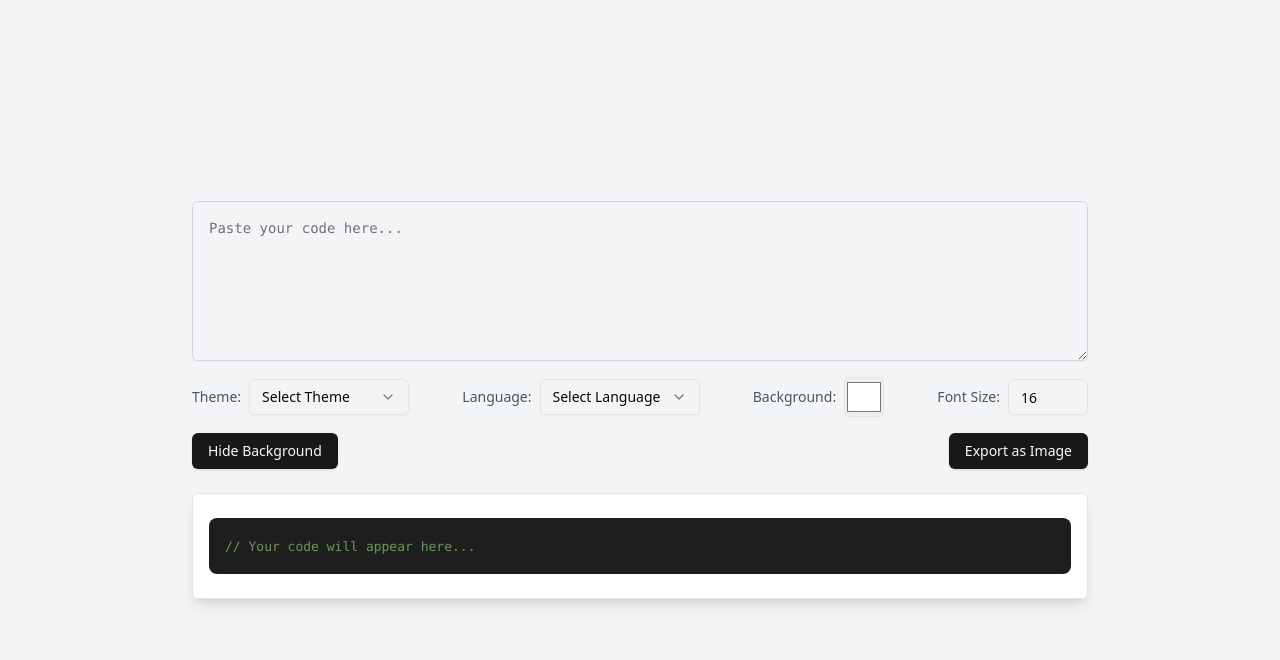
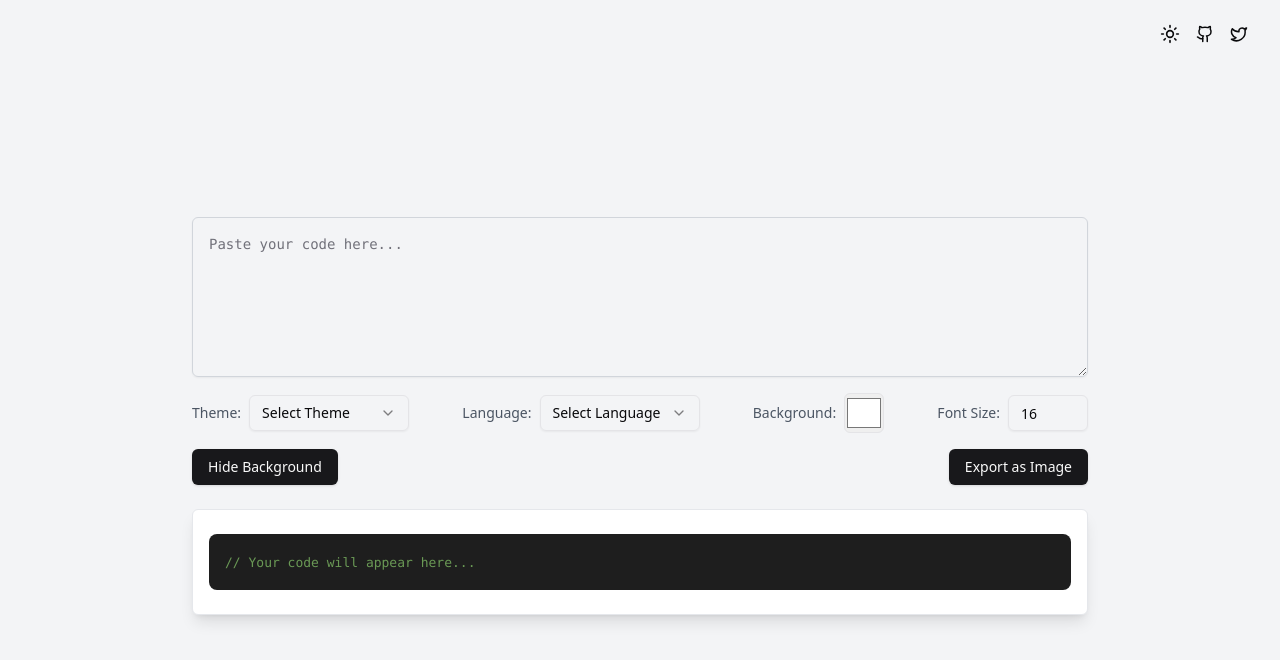
Before and after one commit to Fardeen26/Codify, a Next.js app: page / in a window 1280 px wide. Shown: the top 660 px of the page. Built offline with nearby package versions, Linux system fonts and the light colour scheme.

Commit message:
feat: navbar created

```diff
--- a/src/app/layout.tsx
+++ b/src/app/layout.tsx
@@ -1,20 +1,11 @@
 import type { Metadata } from "next";
-import localFont from "next/font/local";
 import "./globals.css";
+import DarkModeProvider from "@/provider/DarkModeProvider";
+import Header from "@/components/Header";
 
-const geistSans = localFont({
-  src: "./fonts/GeistVF.woff",
-  variable: "--font-geist-sans",
-  weight: "100 900",
-});
-const geistMono = localFont({
-  src: "./fonts/GeistMonoVF.woff",
-  variable: "--font-geist-mono",
-  weight: "100 900",
-});
 
 export const metadata: Metadata = {
-  title: "Create Next App",
+  title: "Code Snippet Generator",
   description: "Generated by create next app",
 };
 
@@ -25,11 +16,14 @@ export default function RootLayout({
 }>) {
   return (
     <html lang="en">
-      <body
-        className={`${geistSans.variable} ${geistMono.variable} antialiased`}
-      >
-        {children}
-      </body>
+      <DarkModeProvider>
+        <body
+          className={'dark:bg-black bg-gray-100 min-h-screen'}
+        >
+          <Header />
+          {children}
+        </body>
+      </DarkModeProvider>
     </html>
   );
 }
--- a/src/components/CodeEditor.tsx
+++ b/src/components/CodeEditor.tsx
@@ -42,10 +42,10 @@ export default function CodeEditor() {
     }
 
     return (
-        <div className="p-6 bg-gray-100 min-h-screen flex flex-col gap-6 items-center justify-center">
+        <div className="flex flex-col gap-6 min-h-[90vh] items-center justify-center dark:text-white">
             <div className="w-full max-w-4xl space-y-4">
                 <Textarea
-                    className="w-full h-40 p-4 rounded-md border border-gray-300 focus:ring-2 focus:ring-blue-500 focus:outline-none font-mono text-gray-800"
+                    className="w-full h-40 p-4 rounded-md border dark:text-white border-gray-300 focus:ring-2 focus:ring-blue-500 focus:outline-none font-mono text-gray-800"
                     value={code}
                     onChange={(e) =>
                         setCode(e.target.value)
@@ -91,11 +91,11 @@ export default function CodeEditor() {
                                 <SelectItem value="javascript">JavaScript</SelectItem>
                                 <SelectItem value="python">Python</SelectItem>
                                 <SelectItem value="html">HTML</SelectItem>
-                                <SelectItem value="c++">C++</SelectItem>
                                 <SelectItem value="java">Java</SelectItem>
                                 <SelectItem value="rust">Rust</SelectItem>
                                 <SelectItem value="go">Go</SelectItem>
-                                <SelectItem value="bash">Bash</SelectItem>
+                                <SelectItem value="bash">C++</SelectItem>
+                                <SelectItem value="c++">Bash</SelectItem>
                             </SelectContent>
                         </Select>
                     </div>
@@ -142,7 +142,7 @@ export default function CodeEditor() {
 
             <div
                 id="code-preview"
-                className={`w-full max-w-4xl p-4 rounded-md border border-gray-200 shadow-lg ${isBackgroundHidden ? '!bg-transparent shadow-none border-none' : ''}`}
+                className={`w-full max-w-4xl p-4 rounded-md border border-gray-200 dark:border-none shadow-lg ${isBackgroundHidden ? '!bg-transparent shadow-none border-none' : ''}`}
                 style={{ backgroundColor }}
             >
                 <SyntaxHighlighter
--- /dev/null
+++ b/src/components/Header.tsx
@@ -0,0 +1,26 @@
+"use client"
+
+import { useDarkMode } from "@/hooks/useDarkMode";
+import { GithubIcon, MoonStar, SunIcon, Twitter } from "lucide-react";
+import Link from "next/link";
+
+export default function Header() {
+    const { isDarkMode, toggleDarkMode } = useDarkMode()
+    return (
+        <header className="p-3 flex justify-end pr-8 pt-6">
+            <nav>
+                <div className='flex items-center dark:text-white gap-4'>
+                    <button onClick={toggleDarkMode}>
+                        {isDarkMode ? <MoonStar className='w-[18px] h-[18px] max-sm:w-[14px] max-sm:h-[14px] hover:scale-105 transition-all' /> : <SunIcon className='w-5 h-5 max-sm:w-[15px] max-sm:h-[15px] hover:scale-105 transition-all' />}
+                    </button>
+                    <Link href={'https://github.com/Fardeen26'} target="_blank">
+                        <GithubIcon className="w-[18px] h-[18px] max-sm:w-[14px] max-sm:h-[14px] hover:scale-105 transition-all" />
+                    </Link>
+                    <Link href={'https://x.com/fardeen14693425'} target="_blank">
+                        <Twitter className="w-[18px] h-[18px] max-sm:w-[14px] max-sm:h-[14px] hover:scale-105 transition-all" />
+                    </Link>
+                </div>
+            </nav>
+        </header>
+    )
+}
--- /dev/null
+++ b/src/context/darkModeContext.ts
@@ -0,0 +1,8 @@
+import { createContext } from "react";
+
+interface DarkModeContextType {
+    isDarkMode: boolean;
+    toggleDarkMode: () => void;
+}
+
+export const DarkModeContext = createContext<DarkModeContextType | null>(null);
--- /dev/null
+++ b/src/hooks/useDarkMode.ts
@@ -0,0 +1,11 @@
+import { DarkModeContext } from "@/context/darkModeContext";
+import { useContext } from "react";
+
+
+export const useDarkMode = () => {
+    const context = useContext(DarkModeContext);
+    if (!context) {
+        throw new Error("darkModeContext is possibly undefined!");
+    }
+    return context;
+};
--- /dev/null
+++ b/src/provider/DarkModeProvider.tsx
@@ -0,0 +1,48 @@
+"use client"
+
+import { DarkModeContext } from "@/context/darkModeContext";
+import { ReactNode, useEffect, useState } from "react";
+
+interface DarkModeProviderProps {
+    children: ReactNode;
+}
+
+const DarkModeProvider: React.FC<DarkModeProviderProps> = ({ children }) => {
+    const [isDarkMode, setIsDarkMode] = useState<boolean | null>(false);
+
+    useEffect(() => {
+        const storedPreference = localStorage.getItem("theme");
+        const prefersDarkMode = storedPreference === "dark";
+
+        setIsDarkMode(prefersDarkMode);
+
+        if (prefersDarkMode) {
+            document.documentElement.classList.add("dark");
+        } else {
+            document.documentElement.classList.remove("dark");
+        }
+
+        document.documentElement.style.overflowY = 'auto';
+    }, []);
+
+    const toggleDarkMode = () => {
+        setIsDarkMode((prev) => {
+            const newValue = !prev;
+            localStorage.setItem("theme", newValue ? "dark" : "light");
+            document.documentElement.classList.toggle("dark", newValue);
+            return newValue;
+        });
+    };
+
+    if (isDarkMode === null) {
+        return null;
+    }
+
+    return (
+        <DarkModeContext.Provider value={{ isDarkMode, toggleDarkMode }}>
+            {children}
+        </DarkModeContext.Provider>
+    );
+};
+
+export default DarkModeProvider;
--- a/tailwind.config.ts
+++ b/tailwind.config.ts
@@ -1,12 +1,12 @@
 import type { Config } from "tailwindcss";
 
 export default {
-    darkMode: ["class"],
 	content: [
 		"./src/pages/**/*.{js,ts,jsx,tsx,mdx}",
 		"./src/components/**/*.{js,ts,jsx,tsx,mdx}",
 		"./src/app/**/*.{js,ts,jsx,tsx,mdx}",
 	],
+	darkMode: 'class',
 	theme: {
 		extend: {
 			colors: {
```
Also changed, not shown: src/app/fonts/GeistMonoVF.woff (deleted), src/app/fonts/GeistVF.woff (deleted). Lines whose indentation alone changed are shown as unchanged.
